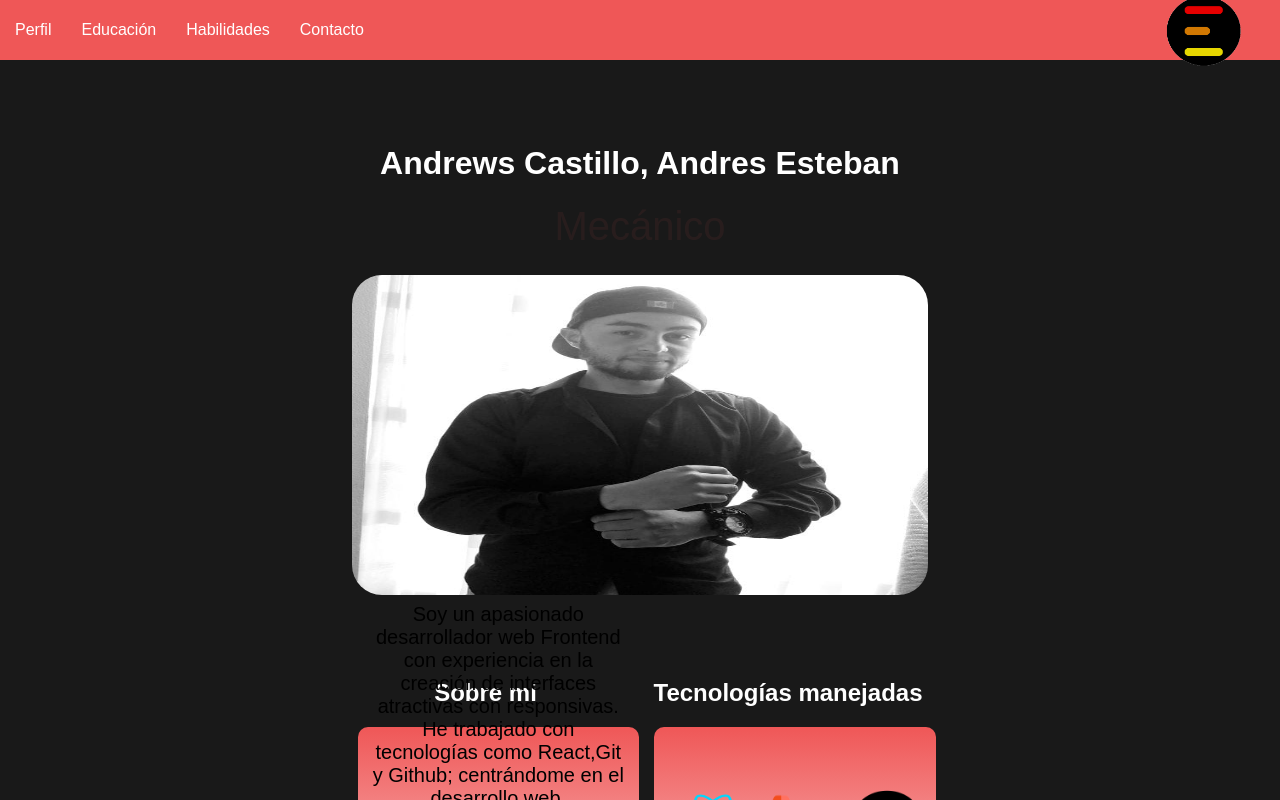
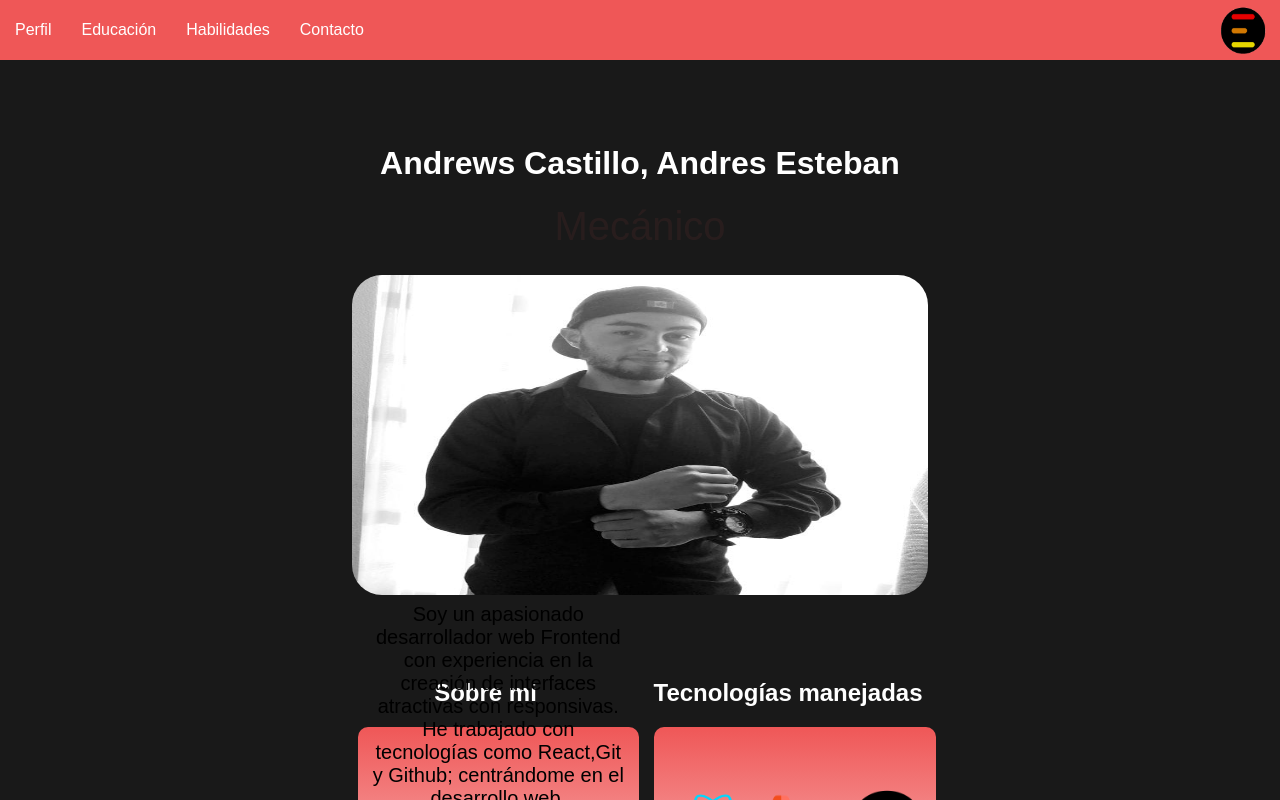
Before and after one commit to 9AndrewsEsteban8/PortafolioAndrewsEsteban, a React (Create React App) app: page / in a window 1280 px wide. Shown: the top 800 px of the page. Built offline with nearby package versions, Linux system fonts and the light colour scheme; a web font is replaced by a local one.

Commit message:
size imagens

```diff
--- a/src/App.css
+++ b/src/App.css
@@ -46,12 +46,6 @@ header{
   z-index: 1;
 }
 
-.nav_logo{
-  font-weight: bold;
-  font-size: 20px;
-  margin: 15px;
-  color: white;
-}
 
 .nav_items a{
   margin: 15px;
@@ -107,7 +101,7 @@ header{
 
 
 .nav_logo{
-  width: 20vw;
+  width: 25vw;
   height: 15vh;
 }
 
@@ -385,8 +379,8 @@ textarea::placeholder {
     justify-content: space-around;
   }
 
-  header img{
-    width: 15vw;
+  .nav_logo{
+    width: 10vw;
     height: 10vh;
   }
 
@@ -478,8 +472,8 @@ textarea::placeholder {
   }
 
   .nav_logo{
-    width: 10vw;
-    height: 15vh;
+    width: 6vw;
+    height: 10vh;
   }
 
   .myname{
@@ -597,7 +591,4 @@ textarea::placeholder {
     font-size: 10em;
   }
 
-
-
-
 }
--- a/src/Components/Header.jsx
+++ b/src/Components/Header.jsx
@@ -6,7 +6,6 @@ const Header = () => {
     const [isOpen, setIsOpen] = useState(false)
     return (
         <div className='navbar'>
-
             <nav className={`nav_items ${isOpen && "open"}`}>
                 <a href="#">Perfil</a>
                 <a href="#">Educación</a>
```
